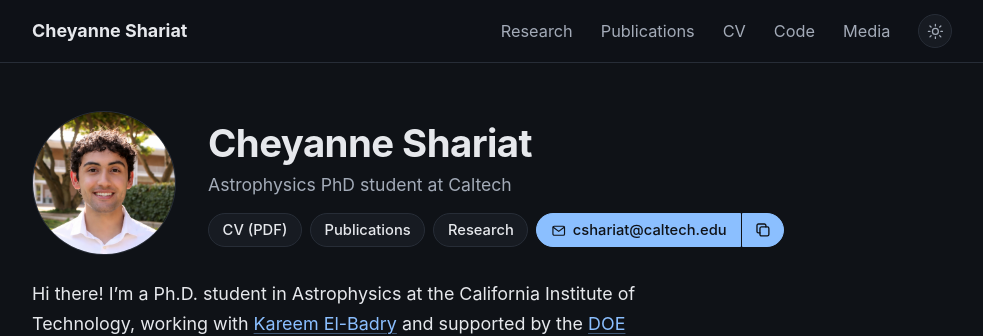
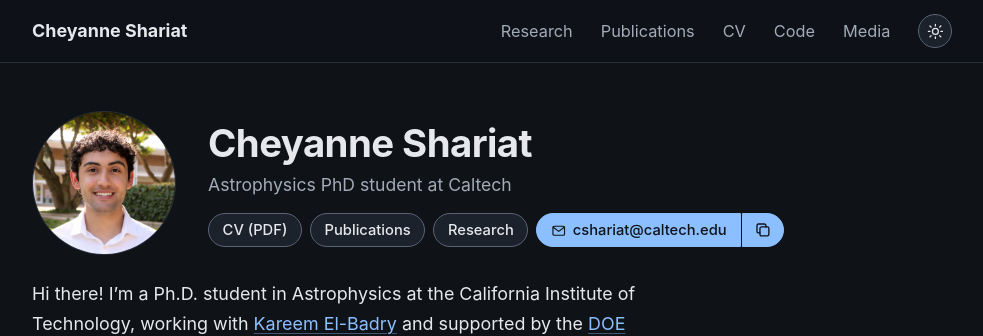
Before and after one commit to cheyanneshariat/cheyanneshariat.github.io, a Jekyll site: the page built from _pages/about.md, in a window 1280 px wide. Shown: the top 336 px of the page, without its empty margins (148-1131 px from the left). Built offline with Jekyll 4.4.1, drawn with Linux system fonts in a browser that asks for light colours.

Commit message:
Clearer buttons in both themes
Buttons, the theme toggle, Research section shortcuts and the Publications
filter get an outline with at least 3:1 contrast against the page and a
slightly lifted fill.

Co-Authored-By: Claude Opus 5.5 <noreply@anthropic.com>

```diff
--- a/assets/css/site.css
+++ b/assets/css/site.css
@@ -13,6 +13,8 @@
   --accent-hover: #b3d5ff;
   --accent-soft: #1a2739;
   --figure-bg: #f4f4f1;
+  --control-bg: #1c222c;       /* buttons: lifted fill */
+  --control-border: #5a6476;   /* buttons: 3.1:1 against the page */
   --shadow: 0 1px 2px rgba(0, 0, 0, 0.3), 0 6px 20px rgba(0, 0, 0, 0.25);
   --radius: 12px;
   --measure: 42rem;
@@ -31,6 +33,8 @@
   --accent-hover: #174a7c;
   --accent-soft: #eaf1f9;
   --figure-bg: #ffffff;
+  --control-bg: #ffffff;
+  --control-border: #8d8a82;   /* 3.3:1 against the page */
   --shadow: 0 1px 2px rgba(20, 24, 31, 0.05), 0 4px 16px rgba(20, 24, 31, 0.05);
   color-scheme: light;
 }
@@ -130,10 +134,10 @@ a:hover { color: var(--accent-hover); text-decoration-color: currentColor; }
   height: 2.1rem;
   display: grid;
   place-items: center;
-  border: 1px solid var(--border);
+  border: 1px solid var(--control-border);
   border-radius: 999px;
-  background: var(--surface);
-  color: var(--muted);
+  background: var(--control-bg);
+  color: var(--text);
   cursor: pointer;
 }
 .theme-toggle:hover { color: var(--text); }
@@ -170,8 +174,8 @@ a:hover { color: var(--accent-hover); text-decoration-color: currentColor; }
   gap: 0.4rem;
   padding: 0.5rem 0.95rem;
   border-radius: 999px;
-  border: 1px solid var(--border);
-  background: var(--surface);
+  border: 1px solid var(--control-border);
+  background: var(--control-bg);
   color: var(--text);
   text-decoration: none;
   font-size: 0.95rem;
@@ -240,13 +244,13 @@ figcaption { color: var(--muted); font-size: 0.875rem; line-height: 1.5; margin-
 
 .jump { display: flex; flex-wrap: wrap; gap: 0.5rem; margin: 1.25rem 0 0.5rem; padding: 0; list-style: none; }
 .jump li { margin: 0; }
-.jump a { display: inline-block; padding: 0.3rem 0.8rem; border: 1px solid var(--border); border-radius: 999px; background: var(--surface); color: var(--text); text-decoration: none; font-size: 0.9rem; }
+.jump a { display: inline-block; padding: 0.3rem 0.8rem; border: 1px solid var(--control-border); border-radius: 999px; background: var(--control-bg); color: var(--text); text-decoration: none; font-size: 0.9rem; }
 .jump a:hover { border-color: var(--accent); color: var(--accent); }
 
 /* ---------- Publications ---------- */
 
 .pub-toolbar { display: flex; flex-wrap: wrap; align-items: center; gap: 0.75rem 1rem; margin: 0.5rem 0 1.5rem; }
-.segmented { display: inline-flex; border: 1px solid var(--border); border-radius: 999px; padding: 3px; background: var(--surface); }
+.segmented { display: inline-flex; border: 1px solid var(--control-border); border-radius: 999px; padding: 3px; background: var(--control-bg); }
 .segmented button { border: 0; background: none; color: var(--muted); font: inherit; font-size: 0.92rem; padding: 0.3rem 0.85rem; border-radius: 999px; cursor: pointer; }
 .segmented button[aria-pressed="true"] { background: var(--accent-soft); color: var(--text); font-weight: 550; }
 .pub-year { display: grid; grid-template-columns: 4.5rem 1fr; gap: 0 1rem; border-top: 1px solid var(--border); padding-top: 1rem; margin-bottom: 0.5rem; }
```
